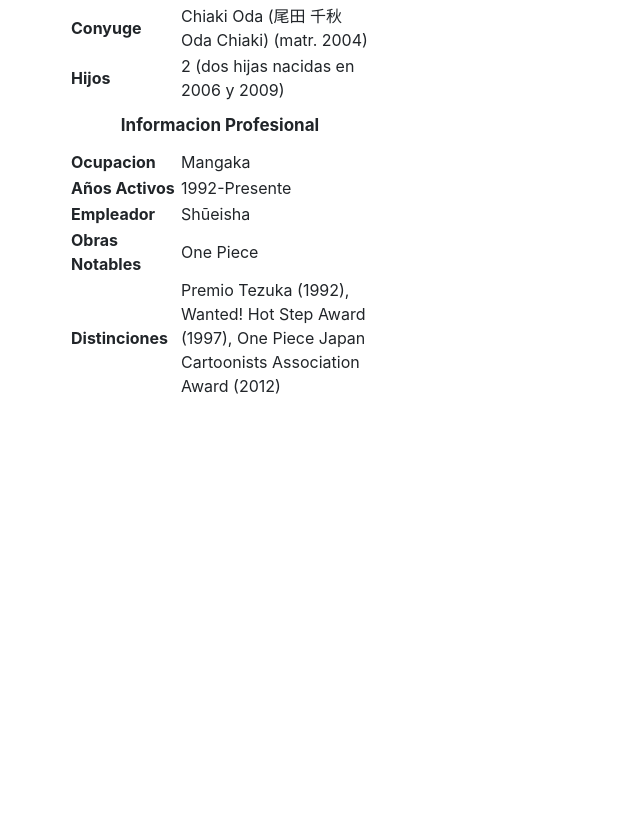
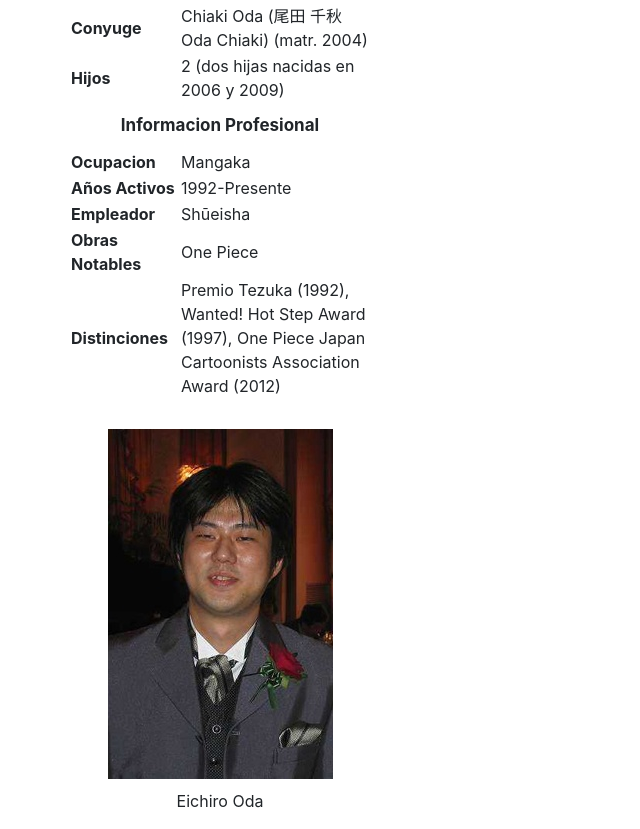
Before and after one commit to SamuelVasquez69/cs50w-project0, a plain HTML site: page templates/genio_detras.html in a window 1280 px wide. Shown: the part 836-1665 px from the top of the page, without its empty margins (0-640 px from the left). Before the commit the page ends 1235 px from the top, so only its background shows below. Drawn offline with nearby package versions, Linux system fonts and the light colour scheme.

Commit message:
agregacion de foto

```diff
--- a/styles/styles.css
+++ b/styles/styles.css
@@ -58,3 +58,8 @@
   font-size: 17px;
   padding: 10px;
 }
+
+#foto-mangaka{
+  padding-top: 30px;
+  padding-bottom: 10px;
+}
--- a/templates/genio_detras.html
+++ b/templates/genio_detras.html
@@ -129,8 +129,14 @@
                             <td> Premio Tezuka (1992), Wanted! Hot Step Award (1997), One Piece Japan Cartoonists Association Award (2012)</td>
                         </tr>
                     </tbody>
+                </table>
 
-                </table>
+                <!-- agregaremos una foto del mangaka -->
+                <div class="d-flex justify-content-center">
+                    <img src="../styles/Eiichiro Oda.jpg" alt="EichiroOda" id="foto-mangaka">
+                </div>
+                <p style="text-align: center;">Eichiro Oda</p>
+
             </div>
         </div>
 
```
